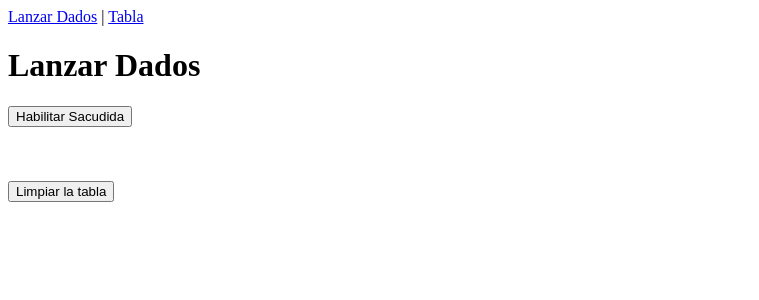
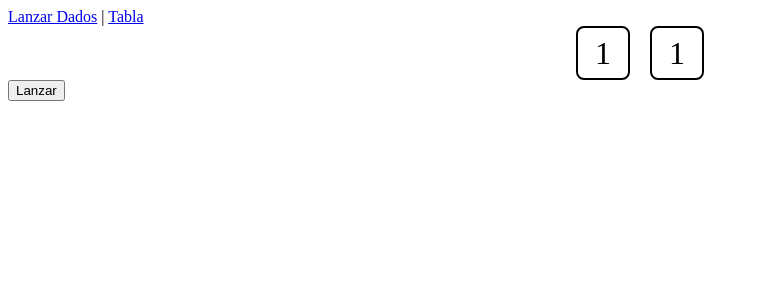
Before and after one commit to LorgioRoda/dices-lorgio, a React (Vite) app: page / in a window 1280 px wide. Shown: the top 300 px of the page, without its empty margins (0-759 px from the left). Built offline with nearby package versions, Linux system fonts and the light colour scheme.

Commit message:
feat: add new component

```diff
--- a/src/App.jsx
+++ b/src/App.jsx
@@ -1,6 +1,7 @@
 import { BrowserRouter as Router, Route, Routes, Link } from "react-router-dom";
-import Dice from "./Dice";
+
 import Table from "./Table";
+import { Dices } from "./core/dices/UI/components/Dices";
 
 const App = () => {
   return (
@@ -10,7 +11,7 @@ const App = () => {
           <Link to="/">Lanzar Dados</Link> | <Link to="/table">Tabla</Link>
         </nav>
         <Routes>
-          <Route path="/" element={<Dice />} />
+          <Route path="/" element={<Dices />} />
           <Route path="/table" element={<Table />} />
         </Routes>
       </div>
```
